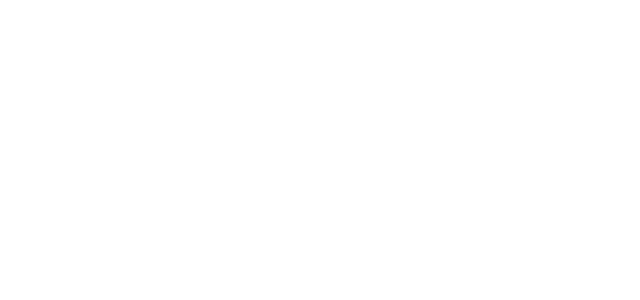
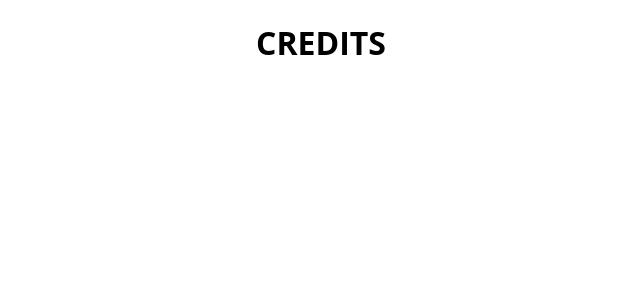
Before and after one commit to makmn1/ttp-bankOfReact-assn9, a React (Create React App) app: page /credits in a window 1280 px wide. Before the commit this address had no page. Shown: the top 300 px of the page, without its empty margins (319-959 px from the left). Built offline with nearby package versions, Linux system fonts and the light colour scheme.

Commit message:
Added route to view the credits page. Resolves #9

```diff
--- a/src/App.js
+++ b/src/App.js
@@ -4,6 +4,7 @@
 import UserProfile from './components/UserProfile'
 import LogIn from './components/LogIn'
 import Debits from './components/Debits'
+import Credits from './components/Credits'
 export default function App( props ) {
 
     const [accountBalance, setAccountBalance] = React.useState( 14568.27 )
@@ -11,6 +12,12 @@
         userName: 'bob_loblaw',
         memberSince: '08/23/99',
     } )
+
+    const increaseBalance = (credit) => {
+        setAccountBalance(prevAccountBalance => {
+            return (prevAccountBalance + credit)
+        })
+    }
 
     const deductBalance = (debit) => {
         setAccountBalance(prevAccountBalance => {
@@ -31,6 +38,7 @@
                 <Route exact path="/userProfile" element={<UserProfile userName={currentUser.userName} memberSince={currentUser.memberSince} />} />
                 <Route exact path="/login" element={<LogIn user={currentUser} mockLogIn={mockLogIn} />} />
                 <Route exact path="/debits" element={<Debits accountBalance={accountBalance} deductBalance={deductBalance} />} />
+                <Route exact path="/credits" element={<Credits accountBalance={accountBalance} increaseBalance={increaseBalance} />} />
             </Routes>
         </BrowserRouter>
     );
--- /dev/null
+++ b/src/components/Credits.js
@@ -0,0 +1,12 @@
+import React from "react"
+
+
+export default function Credits() {
+
+    return (
+        <div>
+            <h1>CREDITS</h1>
+        </div>
+    )
+
+}
--- a/src/components/Home.js
+++ b/src/components/Home.js
@@ -8,6 +8,7 @@
             <Link to="/userProfile">User Profile</Link>
             <Link to="/login">User Login</Link>
             <Link to="/debits">Your Debits</Link>
+            <Link to="/credits">Your Credits</Link>
             <AccountBalance accountBalance={props.accountBalance} />
             <img src="https://thefinanser.com/wp-content/uploads/2021/09/bank.jpeg" alt="bank" />
         </div>
```
